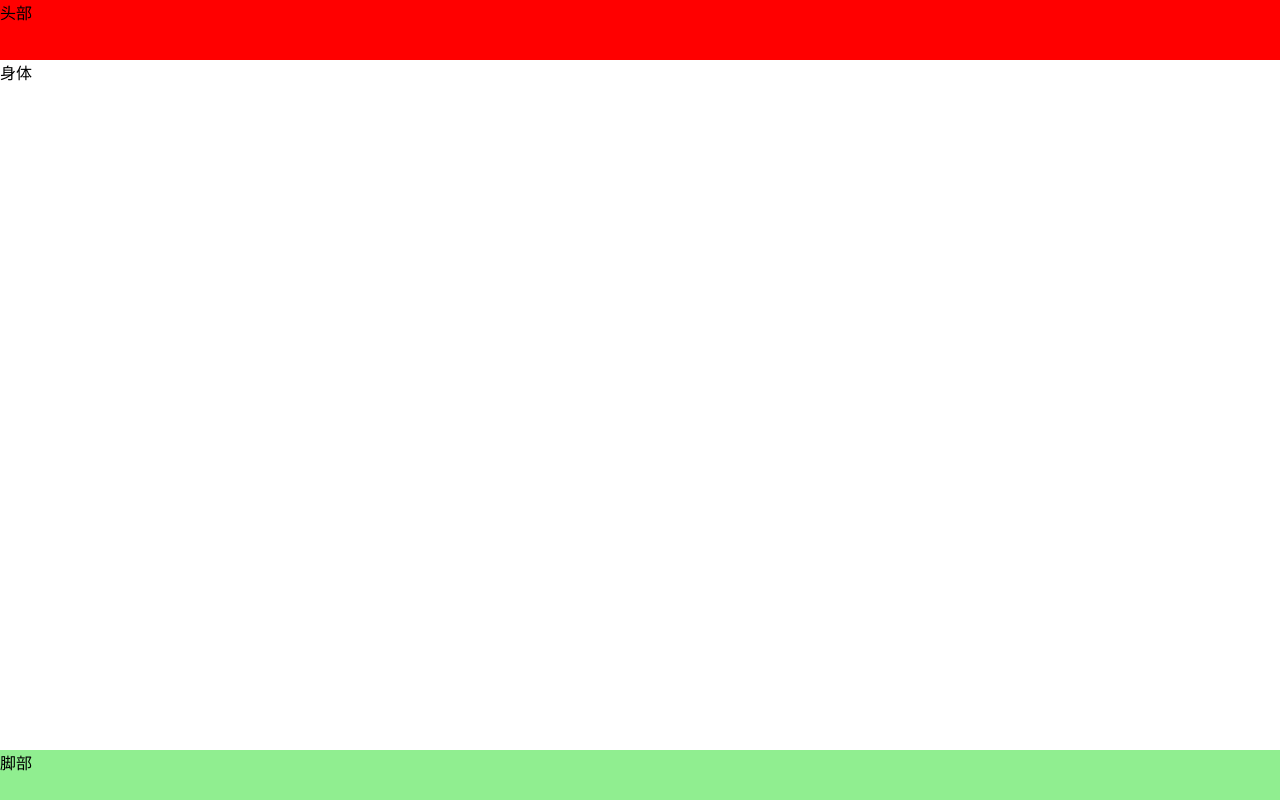
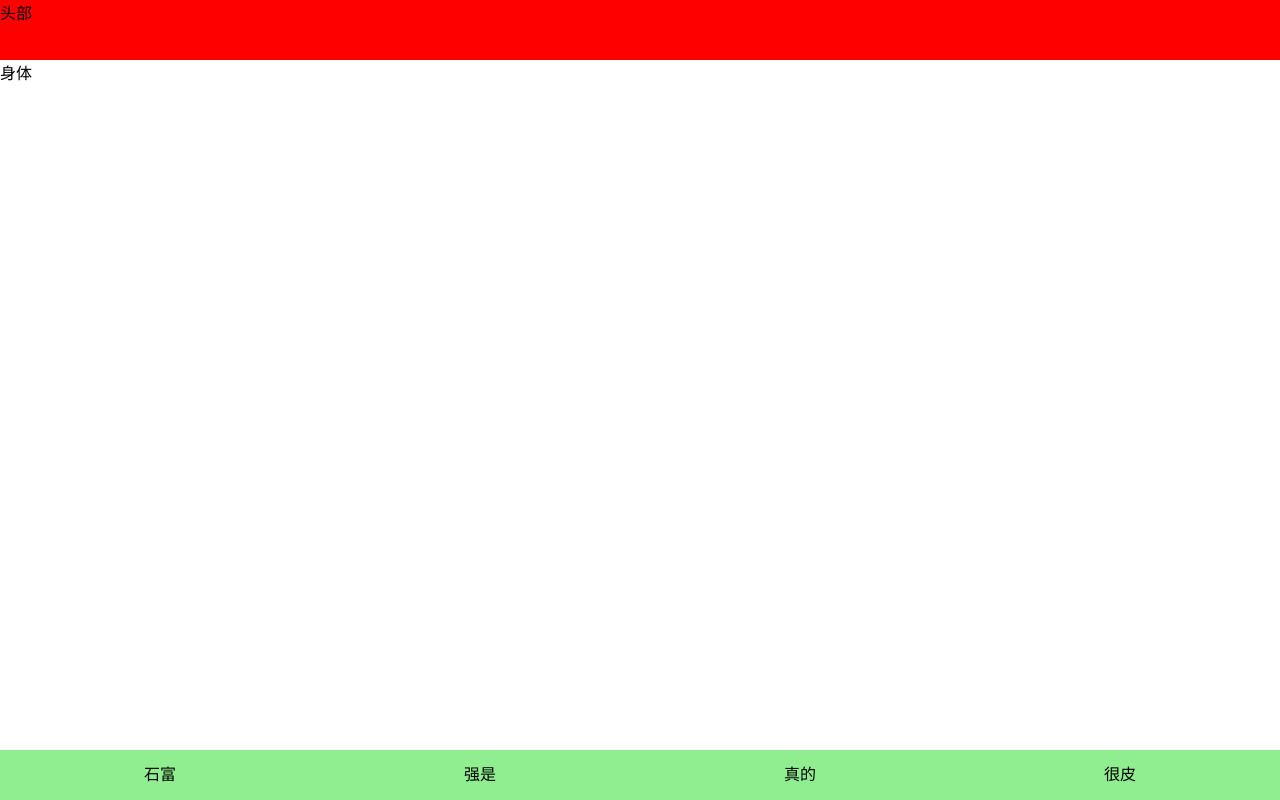
Before and after one commit to Dragon-Chinese/zysym, a plain HTML site: page index.html in a window 1280 px wide. Drawn offline with Linux system fonts and the light colour scheme.

Commit message:
脚部提交

```diff
--- a/index.html
+++ b/index.html
@@ -10,7 +10,14 @@
 	<div class="wrap">
 		<header>头部</header>
 		<main>身体</main>
-		<footer>脚部</footer>
+		<footer>
+		<ul>
+			<li>石富</li>
+			<li>强是</li>
+			<li>真的</li>
+			<li>很皮</li>
+		</ul>
+		</footer>
 	</div>
 </body>
 </html>
--- a/style.css
+++ b/style.css
@@ -2,6 +2,7 @@
 	margin: 0;
 	padding: 0;
 	list-style: none;
+	font-size: ;
 }
 body,html{
 	height: 100%;
@@ -24,4 +25,12 @@ main {
 footer {
 	height: 50px;
 	background: lightgreen;
+	line-height: 50px;
 }
+footer ul {
+	display: flex;
+}
+footer ul li {
+	text-align: center;
+	flex: 1;
+}
```
